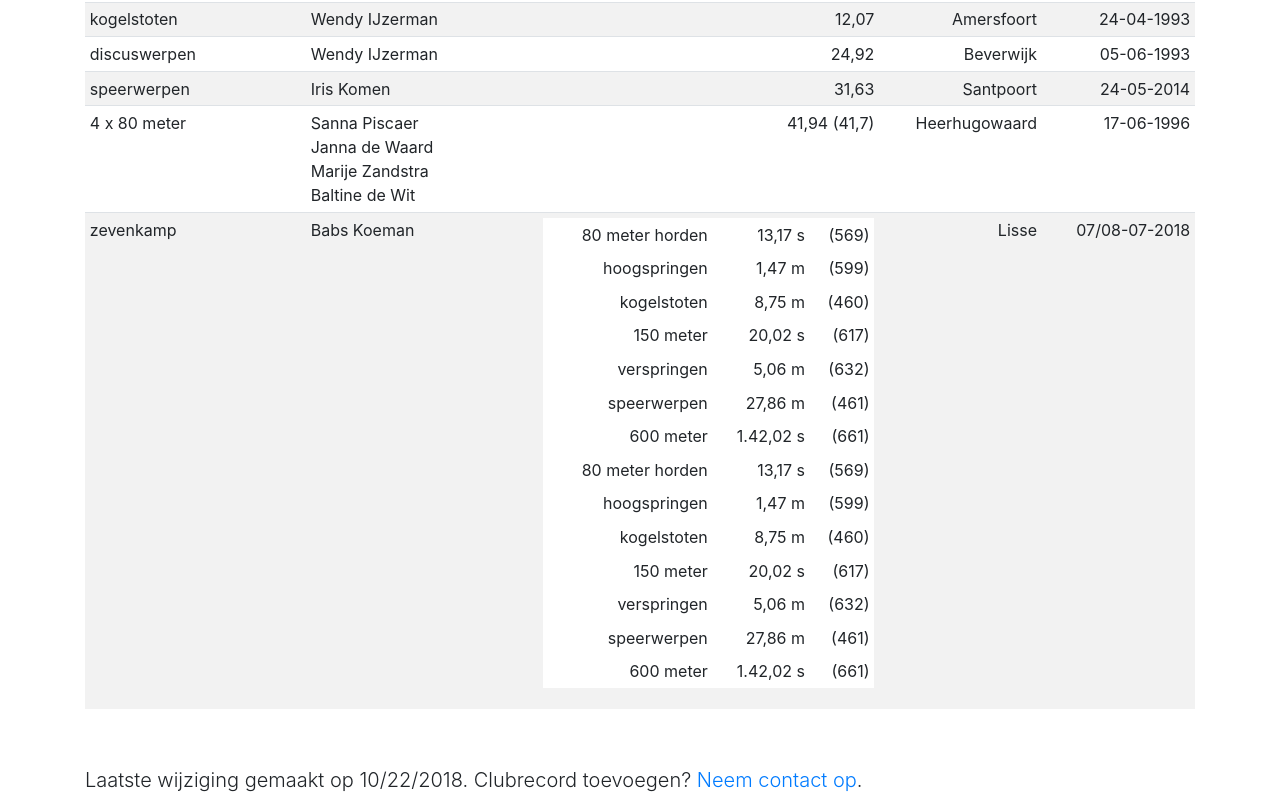
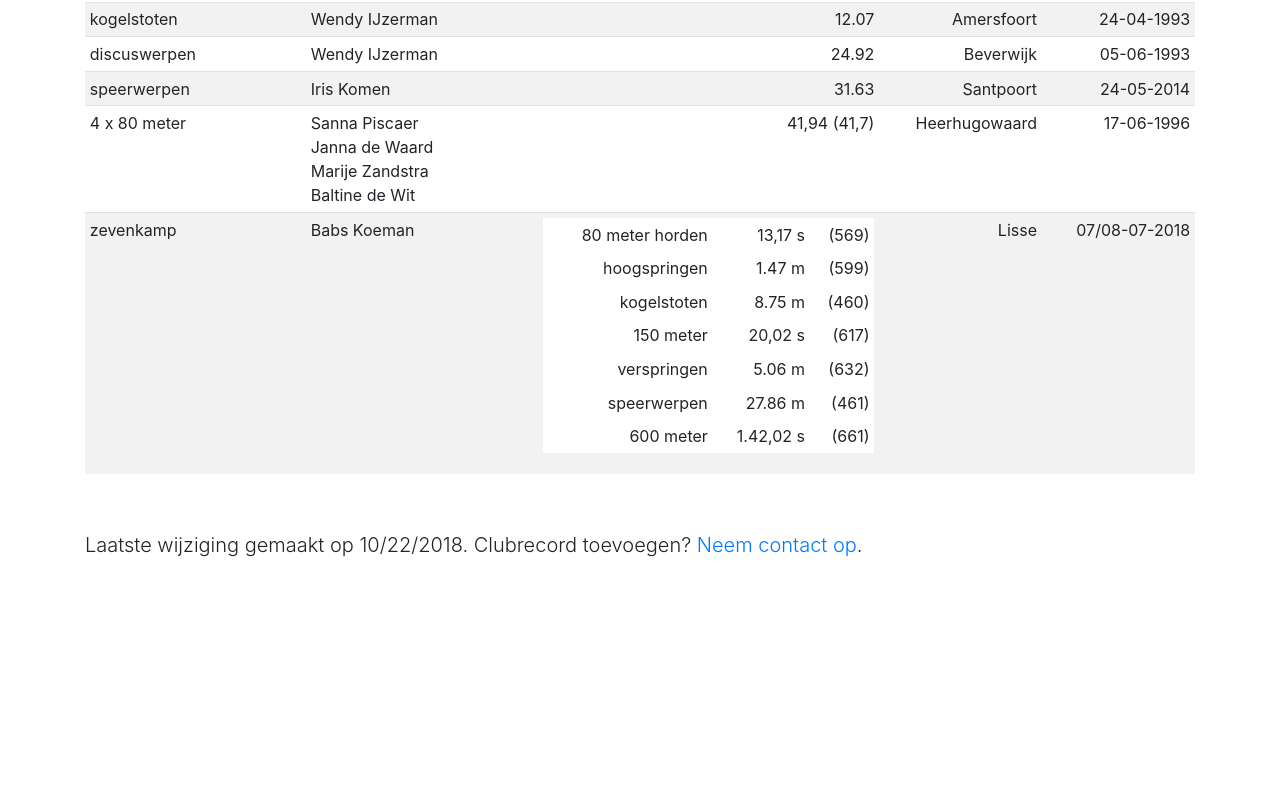
Before and after one commit to Voles/avhaarlem-ranglijsten, a React (Create React App) app: page / in a window 1280 px wide. Shown: the part 4696-5507 px from the top of the page. After the commit the page ends 5272 px from the top, so only its background shows below. Built offline with nearby package versions, Linux system fonts and the light colour scheme.

Commit message:
Update junioren-c.js

```diff
--- a/src/resultaten/vrouwen-outdoor/junioren-c.js
+++ b/src/resultaten/vrouwen-outdoor/junioren-c.js
@@ -86,49 +86,49 @@ export default [
   {
     "onderdeel": "hoogspringen",
     "naam": "Sanne Immer",
-    "prestatie": "1,60",
+    "prestatie": "1.60",
     "plaats": "Krommenie",
     "datum": "19-08-2000"
   },
   {
     "onderdeel": "",
     "naam": "Sanne Immer",
-    "prestatie": "1,60",
+    "prestatie": "1.60",
     "plaats": "Amsterdam",
     "datum": "26-08-2000"
   },
   {
     "onderdeel": "polsstokhoogspringen",
     "naam": "Mette Elgersma",
-    "prestatie": "2,40",
+    "prestatie": "2.40",
     "plaats": "Heerhugowaard",
     "datum": "02-06-2017"
   },
   {
     "onderdeel": "verspringen",
     "naam": "Marjanne van Sambeek",
-    "prestatie": "5,31",
+    "prestatie": "5.31",
     "plaats": "Beverwijk",
     "datum": "05-06-1993"
   },
   {
     "onderdeel": "kogelstoten",
     "naam": "Wendy IJzerman",
-    "prestatie": "12,07",
+    "prestatie": "12.07",
     "plaats": "Amersfoort",
     "datum": "24-04-1993"
   },
   {
     "onderdeel": "discuswerpen",
     "naam": "Wendy IJzerman",
-    "prestatie": "24,92",
+    "prestatie": "24.92",
     "plaats": "Beverwijk",
     "datum": "05-06-1993"
   },
   {
     "onderdeel": "speerwerpen",
     "naam": "Iris Komen",
-    "prestatie": "31,63",
+    "prestatie": "31.63",
     "plaats": "Santpoort",
     "datum": "24-05-2014"
   },
@@ -150,12 +150,12 @@ export default [
       },
       {
         "onderdeel": "hoogspringen",
-        "prestatie": "1,47 m",
+        "prestatie": "1.47 m",
         "punten": "(599)"
       },
       {
         "onderdeel": "kogelstoten",
-        "prestatie": "8,75 m",
+        "prestatie": "8.75 m",
         "punten": "(460)"
       },
       {
@@ -165,12 +165,12 @@ export default [
       },
       {
         "onderdeel": "verspringen",
-        "prestatie": "5,06 m",
+        "prestatie": "5.06 m",
         "punten": "(632)"
       },
       {
         "onderdeel": "speerwerpen",
-        "prestatie": "27,86 m",
+        "prestatie": "27.86 m",
         "punten": "(461)"
       },
       {
@@ -178,41 +178,6 @@ export default [
         "prestatie": "1.42,02 s",
         "punten": "(661)"
       },
-      {
-        "onderdeel": "80 meter horden",
-        "prestatie": "13,17 s",
-        "punten": "(569)"
-      },
-      {
-        "onderdeel": "hoogspringen",
-        "prestatie": "1,47 m",
-        "punten": "(599)"
-      },
-      {
-        "onderdeel": "kogelstoten",
-        "prestatie": "8,75 m",
-        "punten": "(460)"
-      },
-      {
-        "onderdeel": "150 meter",
-        "prestatie": "20,02 s",
-        "punten": "(617)"
-      },
-      {
-        "onderdeel": "verspringen",
-        "prestatie": "5,06 m",
-        "punten": "(632)"
-      },
-      {
-        "onderdeel": "speerwerpen",
-        "prestatie": "27,86 m",
-        "punten": "(461)"
-      },
-      {
-        "onderdeel": "600 meter",
-        "prestatie": "1.42,02 s",
-        "punten": "(661)"
-      }
     ],
     "plaats": "Lisse",
     "datum": "07/08-07-2018"
```
